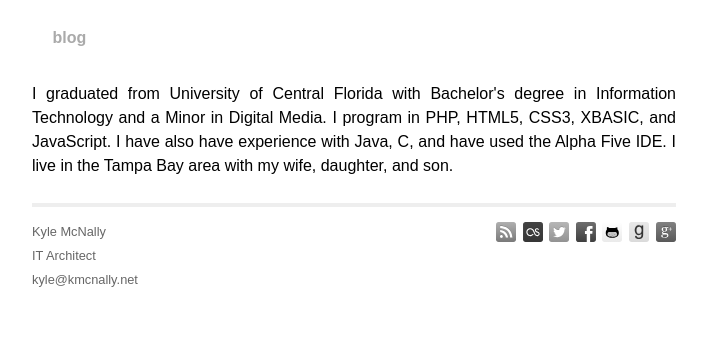
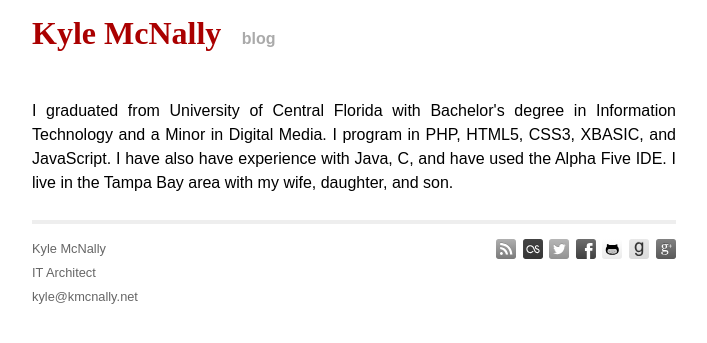
Before and after one commit to Sparticuz/sparticuz.github.io, a Jekyll site: the page built from index.html, in a window 1280 px wide. Shown: the top 343 px of the page, without its empty margins (286-993 px from the left). Built offline with Jekyll 4.4.1, drawn with Linux system fonts in a browser that asks for light colours; some web fonts are replaced.

Commit message:
fix variable name

```diff
--- a/_includes/header.html
+++ b/_includes/header.html
@@ -32,7 +32,7 @@
 
 		<div class="site">
 			<header>
-				<h1 class="title"><a href="/">{{ site.name }}</a></h1>
+				<h1 class="title"><a href="/">{{ site.title }}</a></h1>
 				<nav>
 					<ul>
 						<li><a class="extra" href="/blog">blog</a></li>
```
